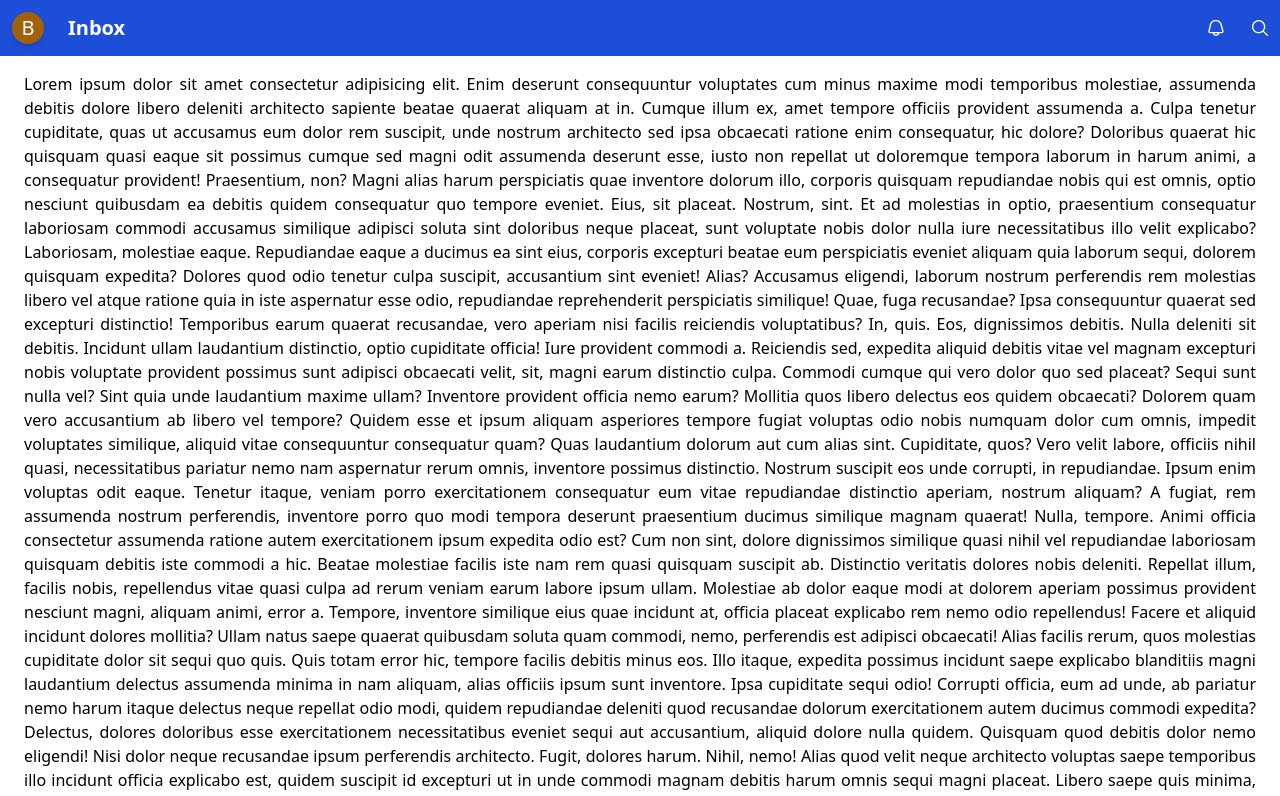
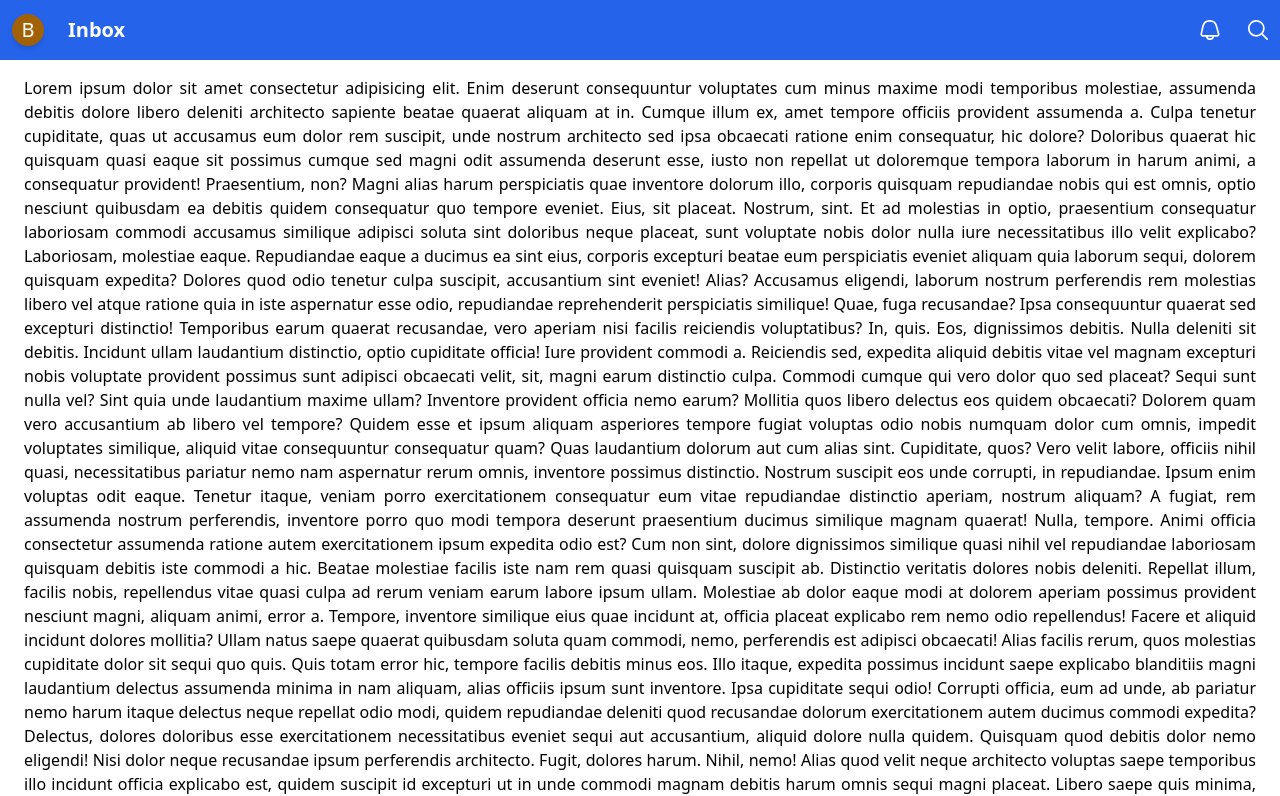
Before and after one commit to Muhammad322Bilal123/Bilalkhan.github.io, a plain HTML site: page index.html in a window 1280 px wide. Shown: the top 796 px of the page. Drawn offline with nearby package versions, Linux system fonts and the light colour scheme.

Commit message:
Update index.html

```diff
--- a/index.html
+++ b/index.html
@@ -8,7 +8,7 @@
 </head>
 <body>
 
-    <header class="bg-blue-700 flex justify-between items-center *:mr-3 *:ml-3 sticky top-0">
+    <header class="bg-blue-600 flex justify-between items-center *:mr-3 *:ml-3 sticky top-0">
         <div class="flex items-center justify-center">
             <div class="inline-block bg-yellow-700 w-8 shadow-md h-8 rounded-full text-white text-xl
                         flex items-center justify-center font-normal">
@@ -18,11 +18,11 @@
                 Inbox
             </h1>
         </div>
-        <div class="*:w-4 *:inline-block *:py-5 *:ml-6 fill-white">
+        <div class="*:w-5 *:inline-block *:py-5 *:ml-6 fill-white">
             <svg xmlns="http://www.w3.org/2000/svg" viewBox="0 0 24 24" ><g id="_01_align_center" data-name="01 align center"><path d="M23.259,16.2l-2.6-9.371A9.321,9.321,0,0,0,2.576,7.3L.565,16.35A3,3,0,0,0,3.493,20H7.1a5,5,0,0,0,9.8,0h3.47a3,3,0,0,0,2.89-3.8ZM12,22a3,3,0,0,1-2.816-2h5.632A3,3,0,0,1,12,22Zm9.165-4.395a.993.993,0,0,1-.8.395H3.493a1,1,0,0,1-.976-1.217l2.011-9.05a7.321,7.321,0,0,1,14.2-.372l2.6,9.371A.993.993,0,0,1,21.165,17.605Z"/></g>
             </svg>
 
-            <svg class="w-5" xmlns="http://www.w3.org/2000/svg" id="Outline" viewBox="0 0 24 24"><path d="M23.707,22.293l-5.969-5.969a10.016,10.016,0,1,0-1.414,1.414l5.969,5.969a1,1,0,0,0,1.414-1.414ZM10,18a8,8,0,1,1,8-8A8.009,8.009,0,0,1,10,18Z"/>
+            <svg class="w-6" xmlns="http://www.w3.org/2000/svg" id="Outline" viewBox="0 0 24 24"><path d="M23.707,22.293l-5.969-5.969a10.016,10.016,0,1,0-1.414,1.414l5.969,5.969a1,1,0,0,0,1.414-1.414ZM10,18a8,8,0,1,1,8-8A8.009,8.009,0,0,1,10,18Z"/>
             </svg>
         </div>
     </header>
```
